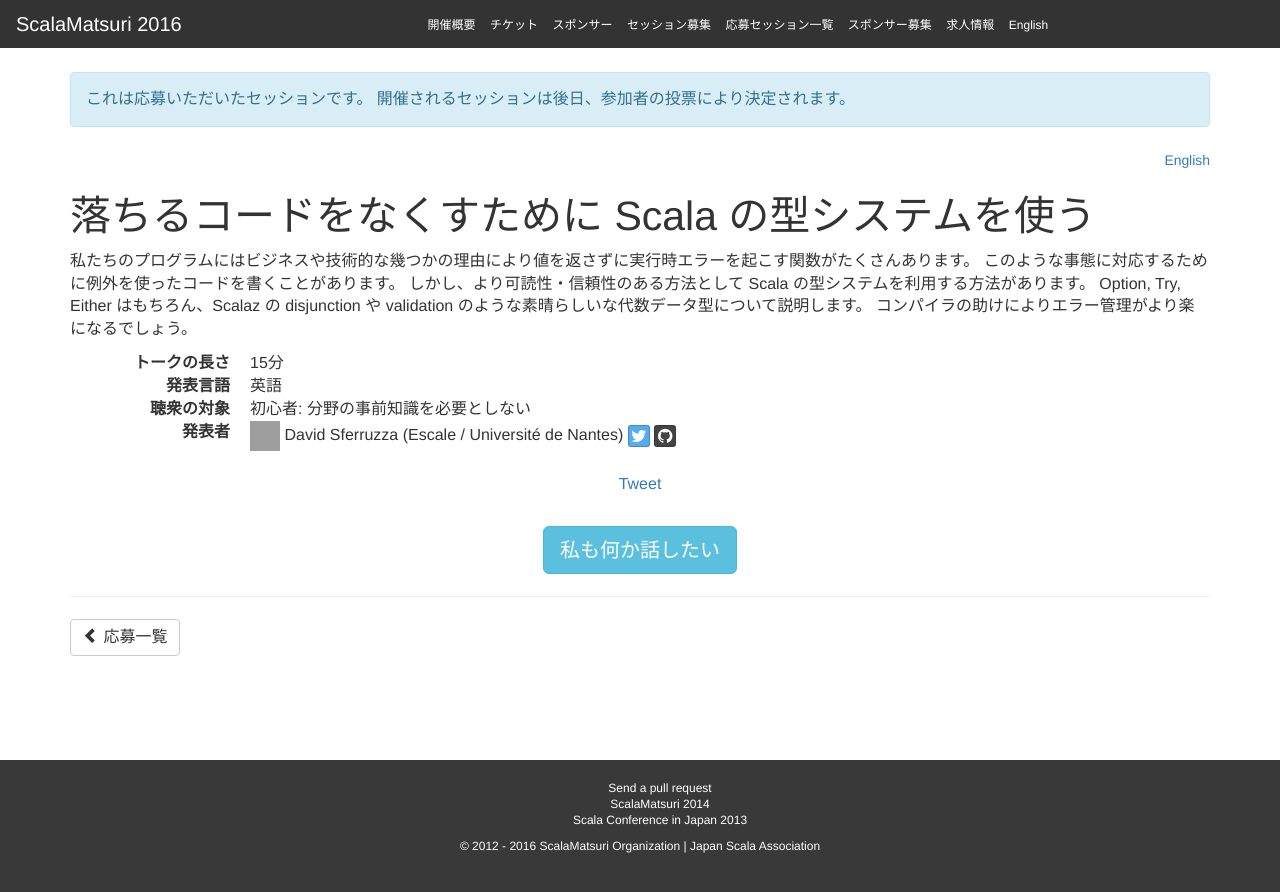
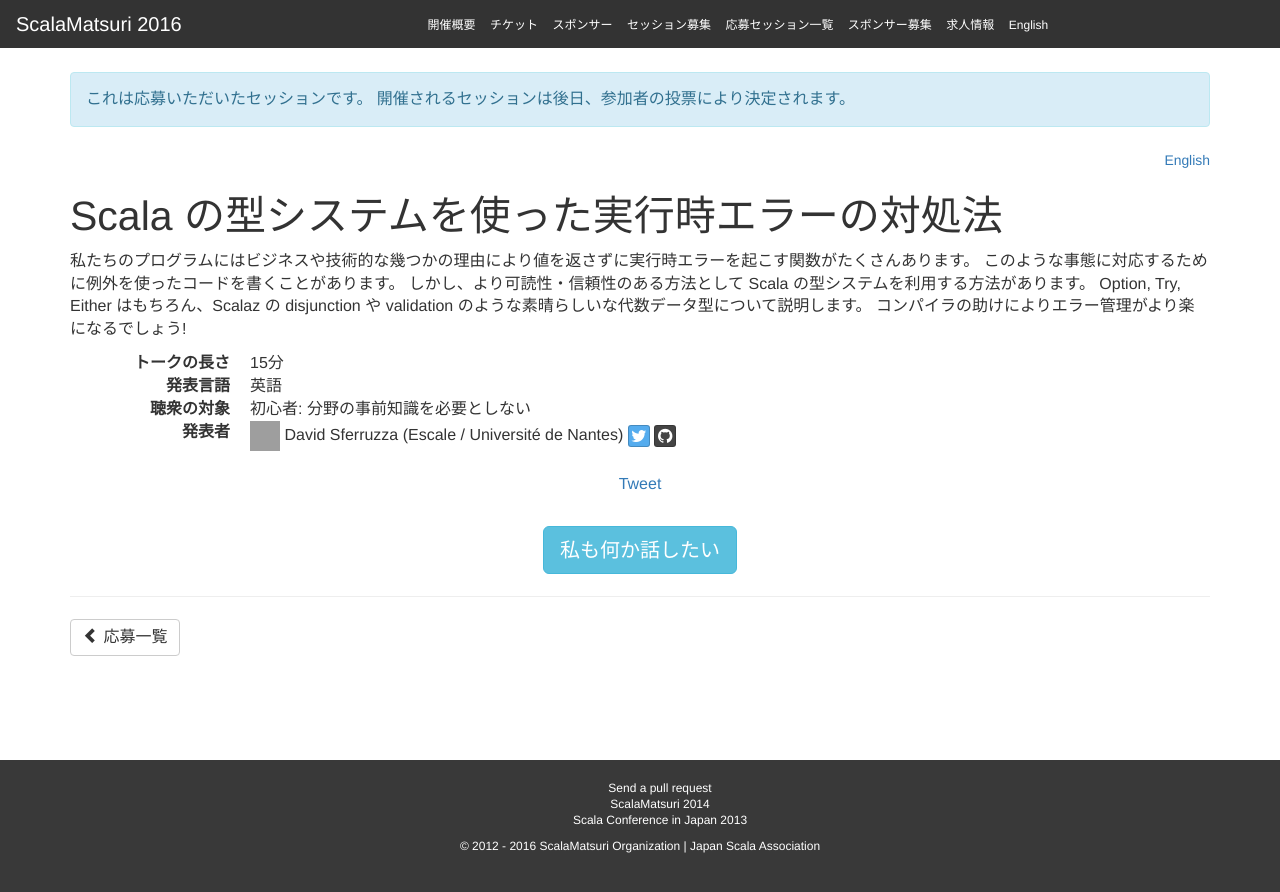
Before and after one commit to scalajp/2016.scalamatsuri.org, a Jekyll site: the page built from _candidates_ja/DavidSferruzza_1.html, in a window 1280 px wide. Shown: the top 892 px of the page. Built offline with Jekyll 4.4.1, drawn with Linux system fonts in a browser that asks for light colours; nearby versions of some CDN libraries; comment, search, counter and statistics services are not loaded; grey boxes are pictures that could not be loaded.

Commit message:
Updates title.

```diff
--- a/_candidates_ja/DavidSferruzza_1.html
+++ b/_candidates_ja/DavidSferruzza_1.html
@@ -1,6 +1,6 @@
 ---
 name: David Sferruzza
-title: 落ちるコードをなくすために Scala の型システムを使う
+title: Scala の型システムを使った実行時エラーの対処法
 length: 15
 audience: Beginner
 language: English
@@ -14,5 +14,5 @@ organization: Escale / Université de Nantes
   このような事態に対応するために例外を使ったコードを書くことがあります。
   しかし、より可読性・信頼性のある方法として Scala の型システムを利用する方法があります。
   Option, Try, Either はもちろん、Scalaz の disjunction や validation のような素晴らしいな代数データ型について説明します。
-  コンパイラの助けによりエラー管理がより楽になるでしょう。
+  コンパイラの助けによりエラー管理がより楽になるでしょう!
 </p>
```
